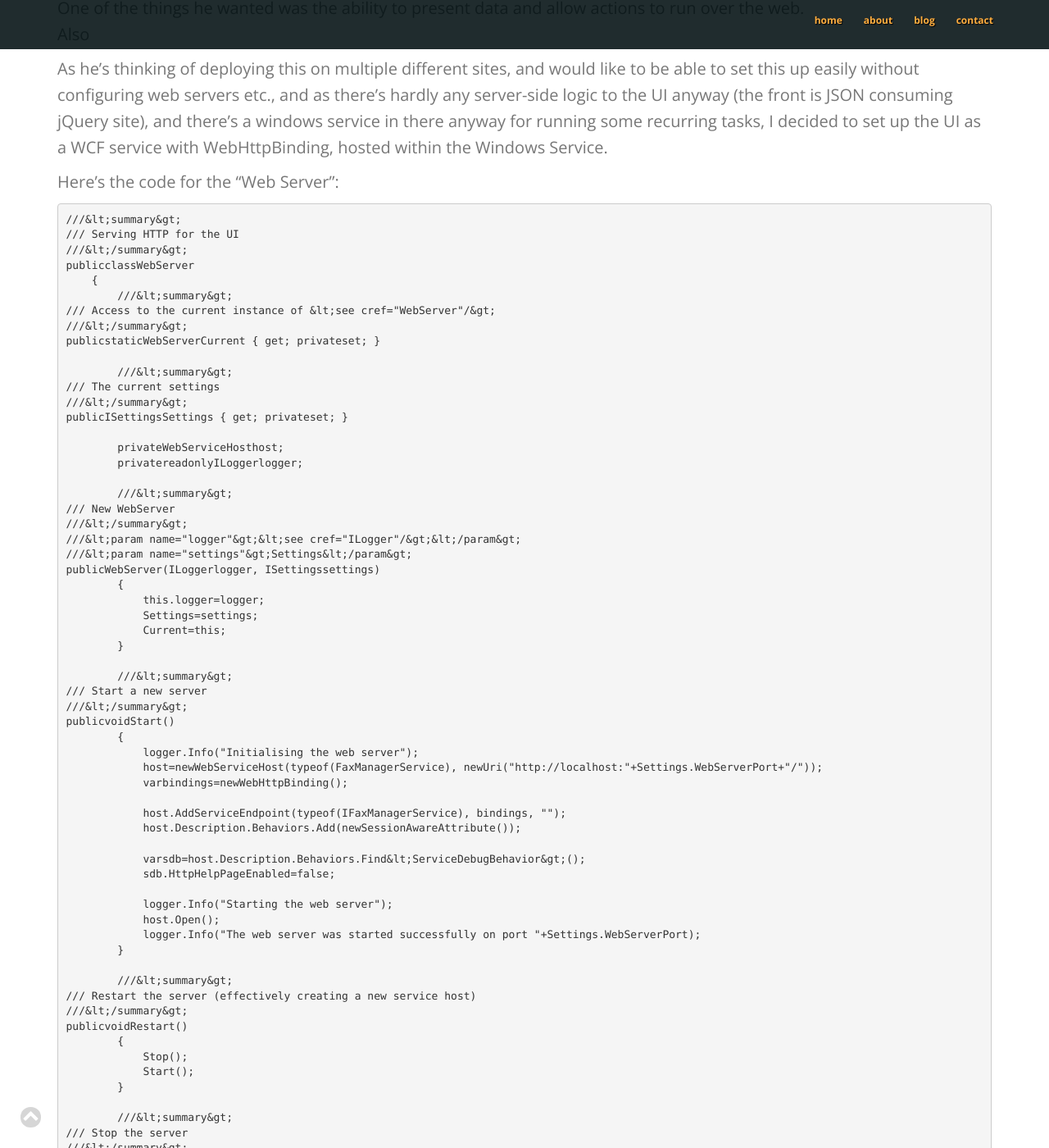
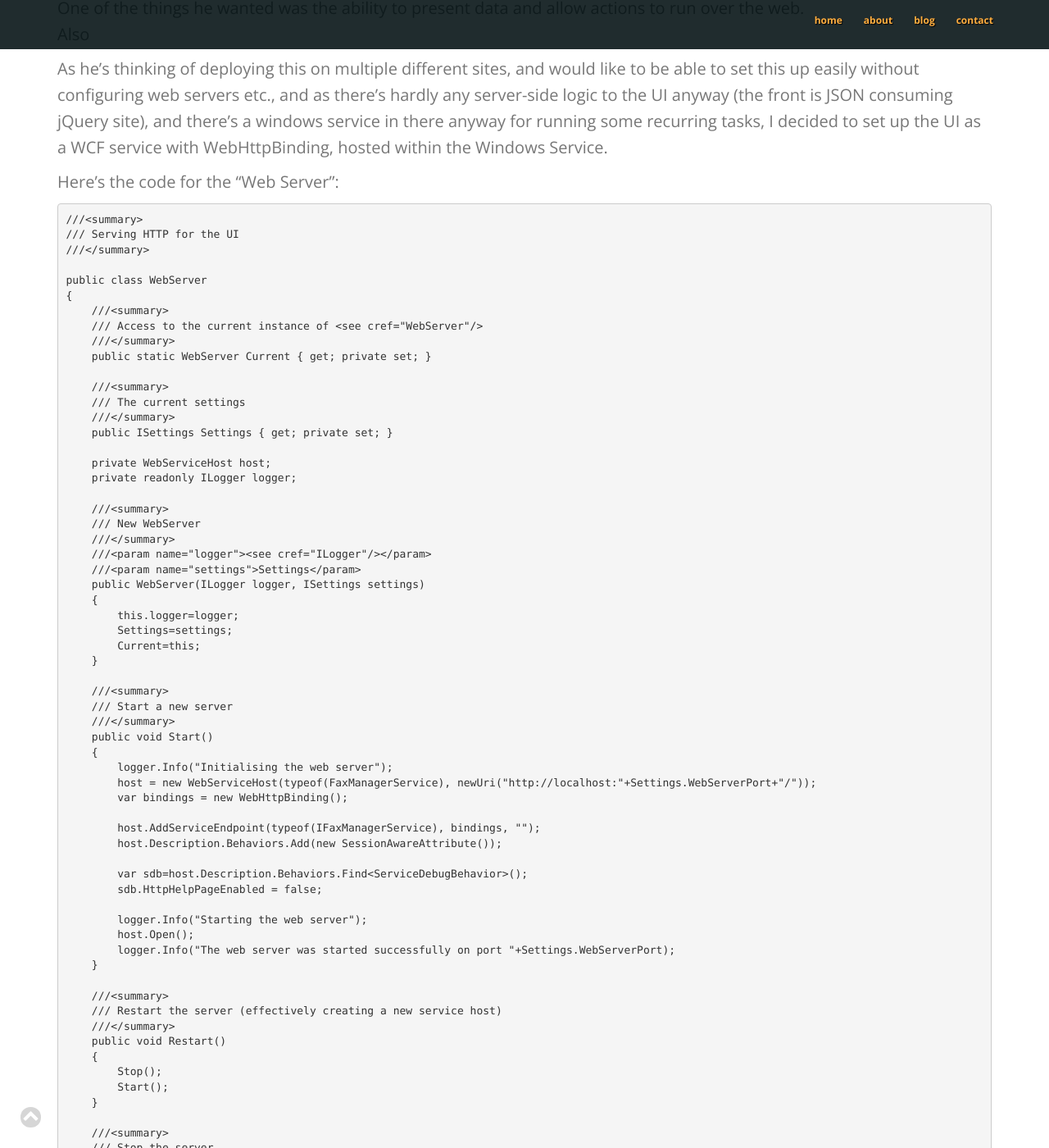
Before and after one commit to kenegozi/kenegozi.github.io, a Jekyll site: the page built from _posts/2008-10-23-mini-web-server-using-wcf.markdown, in a window 1280 px wide and 1400 px high, scrolled down 242 px. Shown: the whole window at 82% size. Built offline with Jekyll 4.4.1, drawn with Linux system fonts in a browser that asks for light colours; nearby versions of some CDN libraries; comment, search, counter and statistics services are not loaded; some of the changed text lies outside the part shown.

Commit message:
reshaping the code sample, and fixing a typo

````diff
--- a/_posts/2008-10-23-mini-web-server-using-wcf.markdown
+++ b/_posts/2008-10-23-mini-web-server-using-wcf.markdown
@@ -21,80 +21,81 @@ Here's the code for the "Web Server":
 
 
 ```
-///&lt;summary&gt;
+///<summary>
 /// Serving HTTP for the UI
-///&lt;/summary&gt;
-publicclassWebServer
+///</summary>
+
+public class WebServer
+{
+    ///<summary>
+    /// Access to the current instance of <see cref="WebServer"/>
+    ///</summary>
+    public static WebServer Current { get; private set; }
+
+    ///<summary>
+    /// The current settings
+    ///</summary>
+    public ISettings Settings { get; private set; }
+
+    private WebServiceHost host;
+    private readonly ILogger logger;
+
+    ///<summary>
+    /// New WebServer
+    ///</summary>
+    ///<param name="logger"><see cref="ILogger"/></param>
+    ///<param name="settings">Settings</param>
+    public WebServer(ILogger logger, ISettings settings)
     {
-        ///&lt;summary&gt;
-/// Access to the current instance of &lt;see cref="WebServer"/&gt;
-///&lt;/summary&gt;
-publicstaticWebServerCurrent { get; privateset; }
+        this.logger=logger;
+        Settings=settings;
+        Current=this;
+    }
 
-        ///&lt;summary&gt;
-/// The current settings
-///&lt;/summary&gt;
-publicISettingsSettings { get; privateset; }
+    ///<summary>
+    /// Start a new server
+    ///</summary>
+    public void Start()
+    {
+        logger.Info("Initialising the web server");
+        host = new WebServiceHost(typeof(FaxManagerService), newUri("http://localhost:"+Settings.WebServerPort+"/"));
+        var bindings = new WebHttpBinding();
 
-        privateWebServiceHosthost;
-        privatereadonlyILoggerlogger;
+        host.AddServiceEndpoint(typeof(IFaxManagerService), bindings, "");
+        host.Description.Behaviors.Add(new SessionAwareAttribute());
 
-        ///&lt;summary&gt;
-/// New WebServer
-///&lt;/summary&gt;
-///&lt;param name="logger"&gt;&lt;see cref="ILogger"/&gt;&lt;/param&gt;
-///&lt;param name="settings"&gt;Settings&lt;/param&gt;
-publicWebServer(ILoggerlogger, ISettingssettings)
-        {
-            this.logger=logger;
-            Settings=settings;
-            Current=this;
-        }
+        var sdb=host.Description.Behaviors.Find<ServiceDebugBehavior>();
+        sdb.HttpHelpPageEnabled = false;
 
-        ///&lt;summary&gt;
-/// Start a new server
-///&lt;/summary&gt;
-publicvoidStart()
-        {
-            logger.Info("Initialising the web server");
-            host=newWebServiceHost(typeof(FaxManagerService), newUri("http://localhost:"+Settings.WebServerPort+"/"));
-            varbindings=newWebHttpBinding();
+        logger.Info("Starting the web server");
+        host.Open();
+        logger.Info("The web server was started successfully on port "+Settings.WebServerPort);
+    }
 
-            host.AddServiceEndpoint(typeof(IFaxManagerService), bindings, "");
-            host.Description.Behaviors.Add(newSessionAwareAttribute());
+    ///<summary>
+    /// Restart the server (effectively creating a new service host)
+    ///</summary>
+    public void Restart()
+    {
+        Stop();
+        Start();
+    }
 
-            varsdb=host.Description.Behaviors.Find&lt;ServiceDebugBehavior&gt;();
-            sdb.HttpHelpPageEnabled=false;
-
-            logger.Info("Starting the web server");
-            host.Open();
-            logger.Info("The web server was started successfully on port "+Settings.WebServerPort);
-        }
-
-        ///&lt;summary&gt;
-/// Restart the server (effectively creating a new service host)
-///&lt;/summary&gt;
-publicvoidRestart()
-        {
-            Stop();
-            Start();
-        }
-
-        ///&lt;summary&gt;
-/// Stop the server
-///&lt;/summary&gt;
-publicvoidStop()
-        {
-            host.Close();
-            host=null;
-        }
+    ///<summary>
+    /// Stop the server
+    ///</summary>
+    public void Stop()
+    {
+        host.Close();
+        host = null;
     }
+}
 ```
 
 
 
 
 
-the "Web Application" is a WCF ServiceContract named IFaxManaderService.
+the "Web Application" is a WCF ServiceContract named IFaxManagerService.
 
 I'll post about it, and about interesting related stuff later on
````
